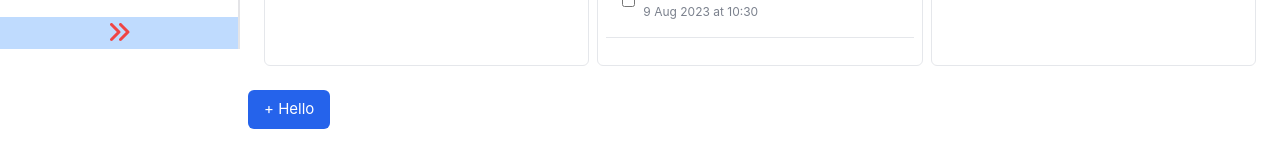
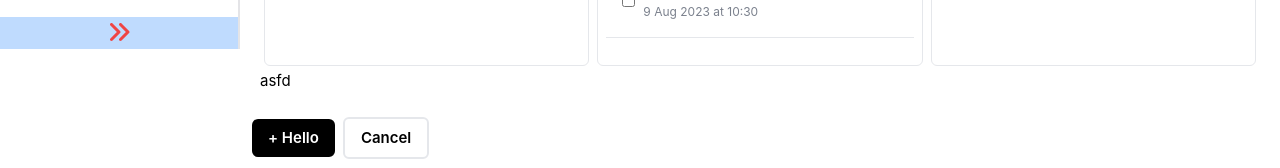
Before and after one commit to sgrgug/my-admin-panel, a Vue app: page / in a window 1280 px wide. Shown: the part 751-919 px from the top of the page. Before the commit the page ends 888 px from the top, so only its background shows below. Built offline with nearby package versions, Linux system fonts and the light colour scheme.

Commit message:
few changes

```diff
--- a/src/components/Button/ActionButton.vue
+++ b/src/components/Button/ActionButton.vue
@@ -1,9 +1,7 @@
 <script setup></script>
 
 <template>
-  <button
-    class="w-fit rounded-md bg-blue-600 px-4 py-2 text-white hover:bg-blue-700"
-  >
+  <button class="w-fit rounded-md bg-black px-4 py-2 font-semibold text-white">
     <slot></slot>
   </button>
 </template>
--- /dev/null
+++ b/src/components/Button/TransButton.vue
@@ -0,0 +1,10 @@
+<script setup></script>
+
+<template>
+  <!-- Transparent Button -->
+  <button class="w-fit rounded-md border-2 px-4 py-2 font-semibold text-black">
+    <slot></slot>
+  </button>
+</template>
+
+<style scoped></style>
--- a/src/views/HomeView.vue
+++ b/src/views/HomeView.vue
@@ -7,6 +7,7 @@ import CardPreset from "@/components/preset/CardPreset.vue";
 
 // Buttons
 import ActionButton from "@/components/Button/ActionButton.vue";
+import TransButton from "@/components/Button/TransButton.vue";
 
 const grossRevenue = ref(0);
 let revenue = 50590;
@@ -98,9 +99,12 @@ const interval = setInterval(() => {
           <MessageComponent />
         </div>
       </div>
+
+      <div>asfd</div>
     </div>
     <div class="m-2">
-      <ActionButton>+ Hello</ActionButton>
+      <ActionButton class="m-1">+ Hello</ActionButton>
+      <TransButton class="m-1">Cancel</TransButton>
     </div>
   </main>
 </template>
```
